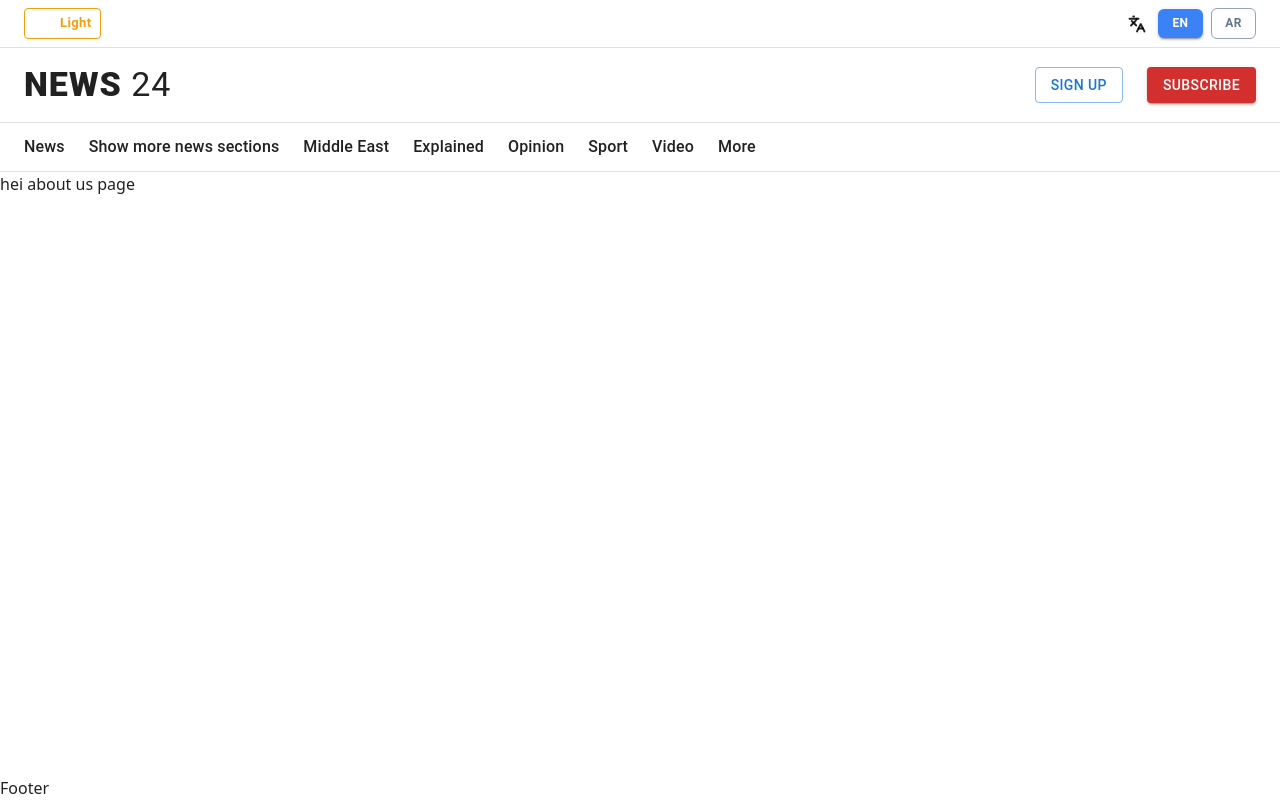
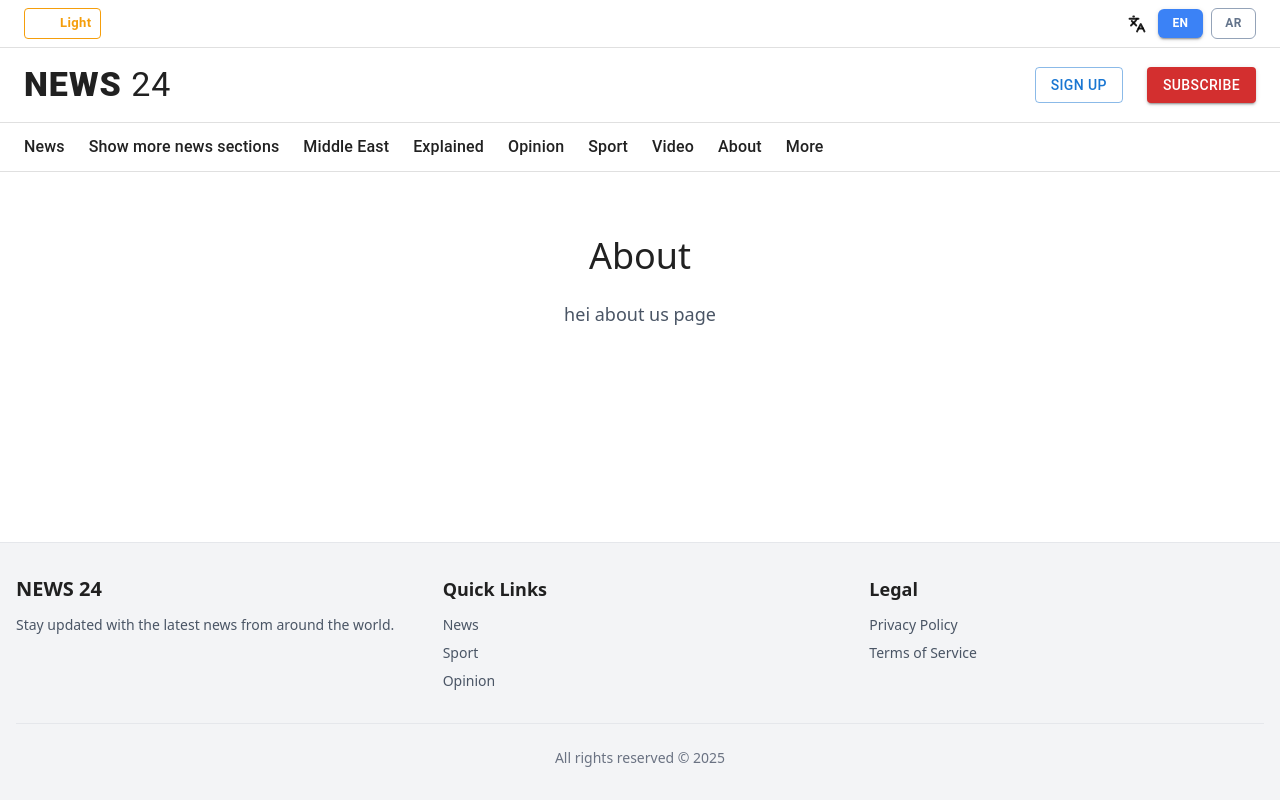
Before and after one commit to ajuajay11/News-App, a React (Vite) app: page /about in a window 1280 px wide. Built offline with nearby package versions, Linux system fonts and the light colour scheme.

Commit message:
added animation on post pages

```diff
--- a/src/components/Footer.tsx
+++ b/src/components/Footer.tsx
@@ -2,9 +2,65 @@ import { useTranslation } from "react-i18next";
 
 export default function Footer() {
     const { t } = useTranslation();
+
     return (
-        <>
-            {t("footer.text")}
-        </>
-    )
+        <footer className="bg-gray-100 dark:bg-gray-900 border-t border-gray-200 dark:border-gray-800 mt-auto py-8 transition-colors duration-300">
+            <div className="container mx-auto px-4">
+                <div className="grid grid-cols-1 md:grid-cols-3 gap-8">
+                    {/* Brand Section */}
+                    <div>
+                        <h3 className="text-xl font-bold dark:text-white mb-3">NEWS 24</h3>
+                        <p className="text-gray-600 dark:text-gray-400 text-sm">
+                            {t("footer.description")}
+                        </p>
+                    </div>
+
+                    {/* Quick Links */}
+                    <div>
+                        <h3 className="text-lg font-semibold dark:text-white mb-3">{t("footer.quickLinks")}</h3>
+                        <ul className="space-y-2 text-sm">
+                            <li>
+                                <a href="#" className="text-gray-600 dark:text-gray-400 hover:text-blue-500 transition-colors">
+                                    {t("nav.news")}
+                                </a>
+                            </li>
+                            <li>
+                                <a href="#" className="text-gray-600 dark:text-gray-400 hover:text-blue-500 transition-colors">
+                                    {t("nav.sport")}
+                                </a>
+                            </li>
+                            <li>
+                                <a href="#" className="text-gray-600 dark:text-gray-400 hover:text-blue-500 transition-colors">
+                                    {t("nav.opinion")}
+                                </a>
+                            </li>
+                        </ul>
+                    </div>
+
+                    {/* Legal */}
+                    <div>
+                        <h3 className="text-lg font-semibold dark:text-white mb-3">{t("footer.legal")}</h3>
+                        <ul className="space-y-2 text-sm">
+                            <li>
+                                <a href="#" className="text-gray-600 dark:text-gray-400 hover:text-blue-500 transition-colors">
+                                    Privacy Policy
+                                </a>
+                            </li>
+                            <li>
+                                <a href="#" className="text-gray-600 dark:text-gray-400 hover:text-blue-500 transition-colors">
+                                    Terms of Service
+                                </a>
+                            </li>
+                        </ul>
+                    </div>
+                </div>
+
+                <div className="border-t border-gray-200 dark:border-gray-800 mt-8 pt-6 text-center">
+                    <p className="text-sm text-gray-500 dark:text-gray-400">
+                        {t("footer.rights")}
+                    </p>
+                </div>
+            </div>
+        </footer>
+    );
 }
--- a/src/components/Header.tsx
+++ b/src/components/Header.tsx
@@ -38,6 +38,7 @@ export default function Header() {
         "opinion",
         "sport",
         "video",
+        "about",
         "more",
     ];
 
@@ -228,8 +229,12 @@ export default function Header() {
                 }}
             >
                 {items.map((key) => (
+                    <Link
+                        key={key}
+                        to={key === 'about' ? '/about' : `/`}
+                        style={{ textDecoration: 'none', color: 'inherit' }}
+                    >
                         <Typography
-                        key={key}
                             className="justify-center"
                             sx={{
                                 cursor: "pointer",
@@ -242,6 +247,7 @@ export default function Header() {
                         >
                             {t(`nav.${key}`)}
                         </Typography>
+                    </Link>
                 ))}
             </Box>
 
--- a/src/i18n/ar.json
+++ b/src/i18n/ar.json
@@ -22,6 +22,7 @@
     "opinion": "الرأي",
     "sport": "الرياضة",
     "video": "فيديو",
+    "about": "من نحن",
     "more": "المزيد"
   },
   "landing": {
@@ -47,7 +48,10 @@
     "content": "مرحبًا، هذه صفحة من نحن"
   },
   "footer": {
-    "text": "تذييل الصفحة"
+    "description": "ابق على اطلاع بآخر الأخبار من جميع أنحاء العالم.",
+    "quickLinks": "روابط سريعة",
+    "legal": "قانوني",
+    "rights": "جميع الحقوق محفوظة © 2025"
   },
   "common": {
     "showMore": "عرض المزيد"
--- a/src/i18n/en.json
+++ b/src/i18n/en.json
@@ -22,6 +22,7 @@
     "opinion": "Opinion",
     "sport": "Sport",
     "video": "Video",
+    "about": "About",
     "more": "More"
   },
   "landing": {
@@ -47,7 +48,10 @@
     "content": "hei about us page"
   },
   "footer": {
-    "text": "Footer"
+    "description": "Stay updated with the latest news from around the world.",
+    "quickLinks": "Quick Links",
+    "legal": "Legal",
+    "rights": "All rights reserved © 2025"
   },
   "common": {
     "showMore": "show more"
--- a/src/pages/About.tsx
+++ b/src/pages/About.tsx
@@ -3,8 +3,15 @@ import { useTranslation } from "react-i18next";
 export default function About() {
     const { t } = useTranslation();
     return (
-        <>
-            {t("about.content")}
-        </>
-    )
+        <section className="container mx-auto px-4 py-16">
+            <div className="max-w-2xl mx-auto text-center">
+                <h1 className="text-4xl font-bold mb-6 dark:text-white">
+                    {t("nav.about")}
+                </h1>
+                <p className="text-lg text-gray-600 dark:text-gray-300 leading-relaxed">
+                    {t("about.content")}
+                </p>
+            </div>
+        </section>
+    );
 }
--- a/src/pages/Posts.tsx
+++ b/src/pages/Posts.tsx
@@ -1,4 +1,4 @@
-import { useParams } from "react-router";
+import { useParams, Link } from "react-router";
 import { useTranslation } from "react-i18next";
 import {
   useGetPostByIdQuery,
@@ -61,7 +61,18 @@ export default function Posts() {
 
   return (
     <>
-      <article className="max-w-4xl mx-auto px-4 py-8">
+      <article className="max-w-4xl mx-auto px-4 py-8" >
+        <div className="flex items-center gap-2 text-sm text-gray-500 mb-6">
+          <Link to="/" className="hover:text-blue-600 transition-colors">
+            {t("nav.news")}
+          </Link>
+          <span>/</span>
+          <span className="text-gray-200 font-medium truncate max-w-[200px] sm:max-w-md">
+            {postWithAuthor.title}
+          </span>
+        </div>
+        <div data-aos="fade-in" data-aos-duration="1000" data-aos-offset="0" data-aos-once="false">
+
           <Title text={postWithAuthor.title} />
           <div className="border-b pb-4 mb-6">
             <div className="flex items-center justify-between text-sm text-gray-500 mb-2">
@@ -84,16 +95,19 @@ export default function Posts() {
               </p>
             </div>
           </div>
-        <div className="w-full h-[420px] mb-8 overflow-hidden rounded">
+        </div>
+
+        <div className="w-full h-[420px] mb-8 overflow-hidden rounded" data-aos="fade-up" data-aos-duration="1500" data-aos-offset="0" data-aos-once="false">
           <ImageWithFallback
             src={`https://picsum.photos/seed/news-${postWithAuthor.id}/1200/600`}
             alt={postWithAuthor.title}
             className="w-full h-full object-cover"
           />
         </div>
-        <div >
+        <div data-aos="fade-up" data-aos-duration="2000" data-aos-offset="0" data-aos-once="false">
           {[1, 2, 3, 4].map((e) => (
-            <div key={e}>
+            <div key={e} className="mb-4 flex">
+              <span>{e}. {" "}</span>
               <p className="capitalize">{postWithAuthor.body.split("\n")}</p>
             </div>
           ))}
```
Lines whose indentation alone changed are shown as unchanged.
